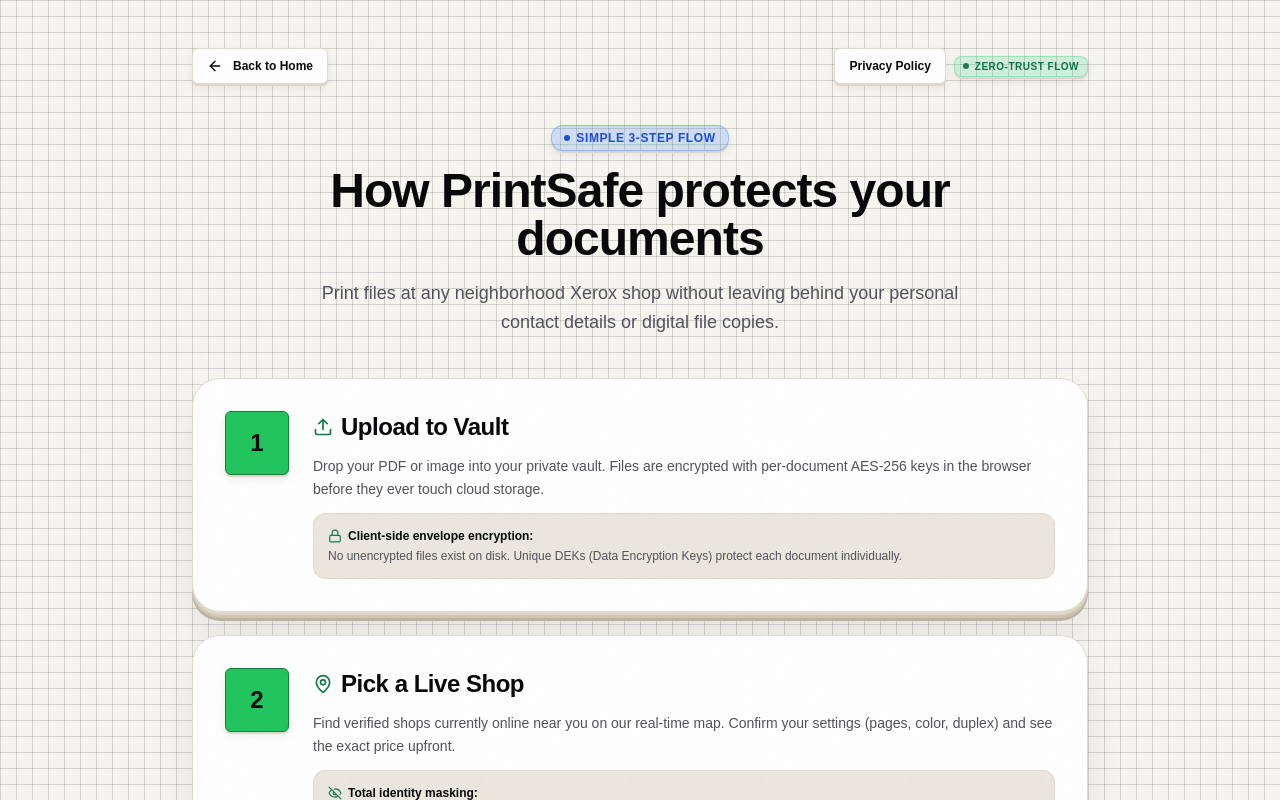
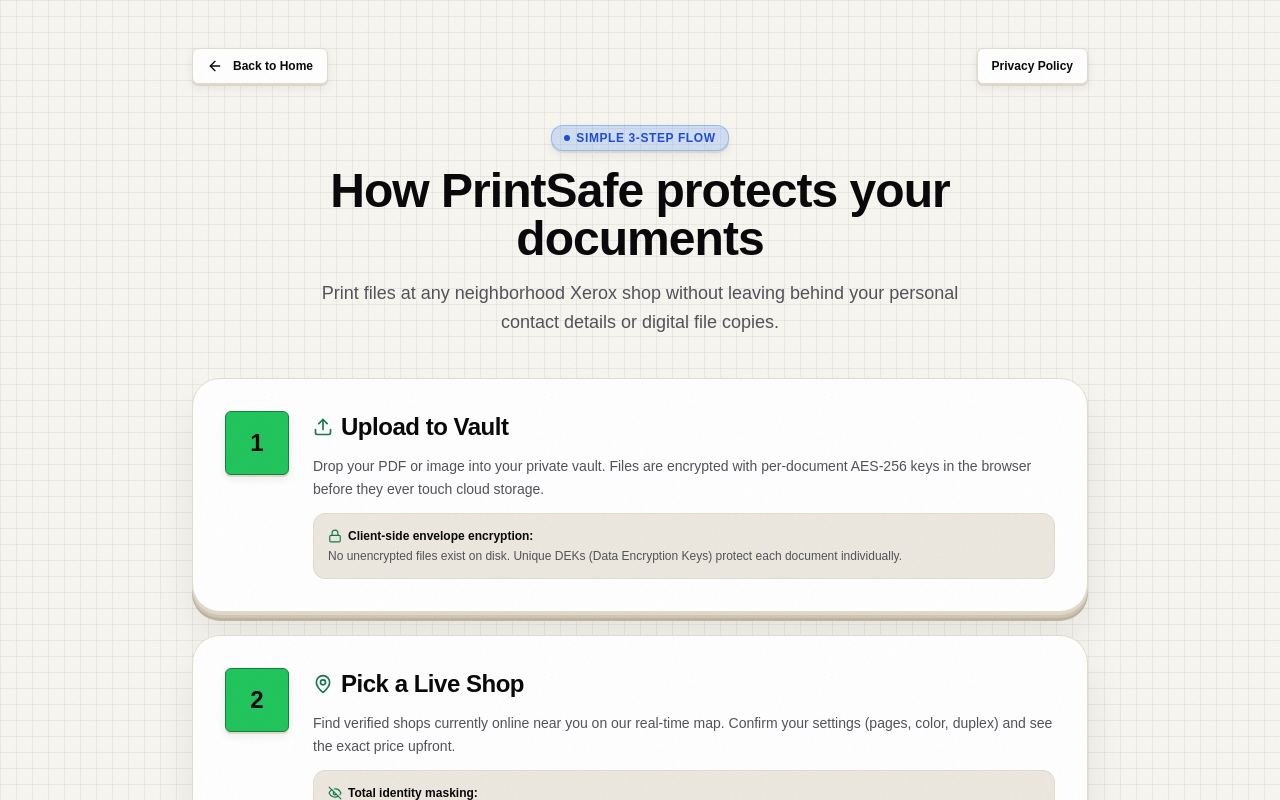
Before and after one commit to alvinxsonny/printsafe, a Next.js app: page /how-it-works in a window 1280 px wide. Shown: the top 800 px of the page. Built offline with nearby package versions, Linux system fonts and the light colour scheme; a web font is replaced by a local one.

Commit message:
style: soften graph paper grid and clean up How It Works header

```diff
--- a/src/app/(marketing)/how-it-works/page.tsx
+++ b/src/app/(marketing)/how-it-works/page.tsx
@@ -30,16 +30,11 @@ export default function HowItWorksPage() {
               <ArrowLeft className="w-4 h-4 mr-1" /> Back to Home
             </Button3D>
           </Link>
-          <div className="flex items-center gap-2">
-            <Link href="/privacy">
-              <Button3D variant="outline" size="sm">
-                Privacy Policy
-              </Button3D>
-            </Link>
-            <Badge variant="live" size="sm">
-              Zero-Trust Flow
-            </Badge>
-          </div>
+          <Link href="/privacy">
+            <Button3D variant="outline" size="sm">
+              Privacy Policy
+            </Button3D>
+          </Link>
         </div>
 
         {/* Hero Header */}
--- a/src/styles/globals.css
+++ b/src/styles/globals.css
@@ -44,7 +44,7 @@ html {
     --shadow-ambient: rgba(15, 23, 42, 0.08);
 
     --border: #e2dbce;
-    --grid-line: rgba(0, 0, 0, 0.14);
+    --grid-line: rgba(0, 0, 0, 0.05);
   }
 
   .dark {
@@ -71,7 +71,7 @@ html {
     --shadow-ambient: rgba(0, 0, 0, 0.65);
 
     --border: #2e2e36;
-    --grid-line: rgba(255, 255, 255, 0.12);
+    --grid-line: rgba(255, 255, 255, 0.045);
   }
 }
 
```
